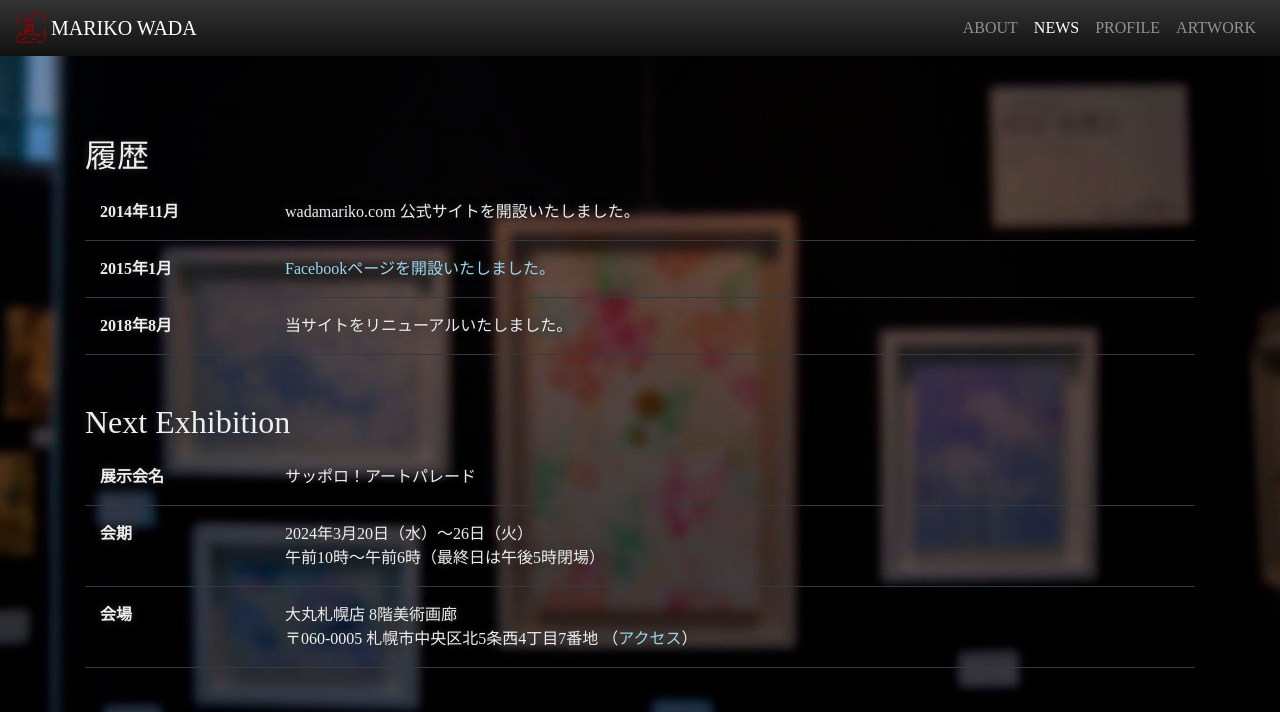
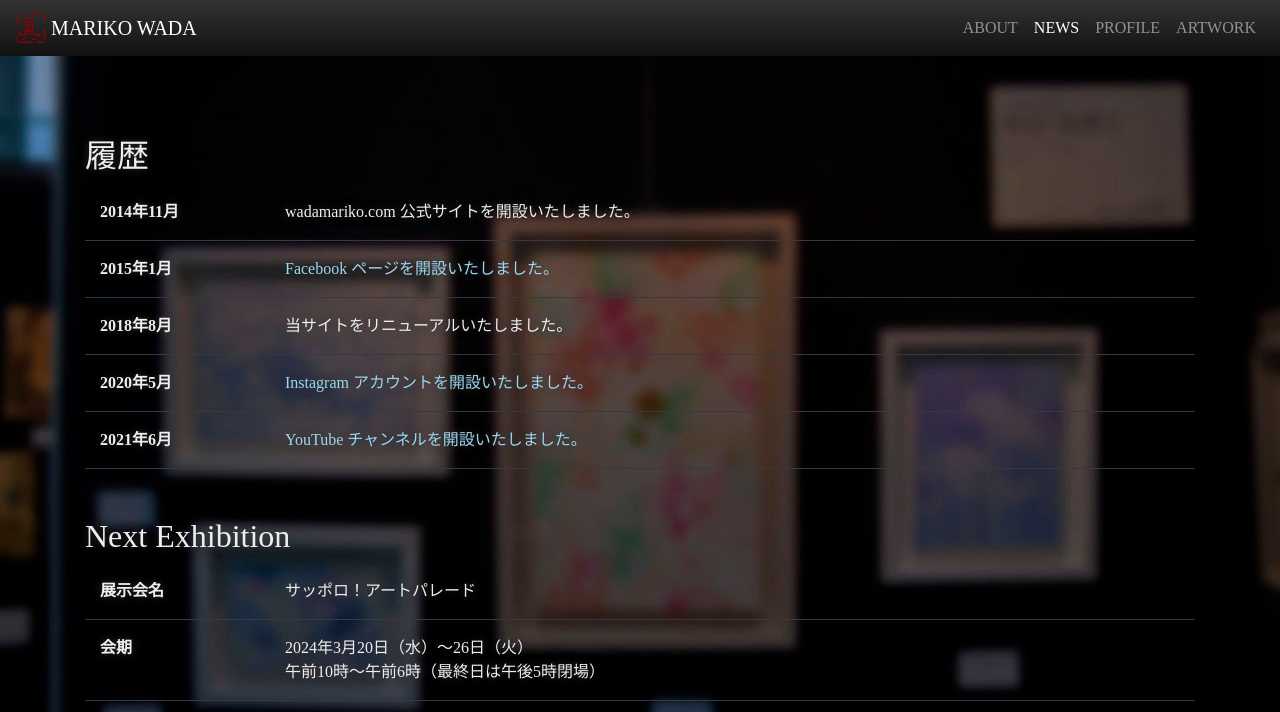
Before and after one commit to marikowadaportfolio/marikowadaportfolio.github.com, a Jekyll site: the page built from index.md, in a window 1280 px wide and 900 px high, scrolled down 1659 px, cut to the strip 0-712 px from the top of the window. Built offline with Jekyll 4.4.1, drawn with Linux system fonts in a browser that asks for light colours; nearby versions of some CDN libraries.

Commit message:
Added Instagram and YouTube to News history

```diff
--- a/_includes/news.html
+++ b/_includes/news.html
@@ -20,7 +20,7 @@
               2015年1月
             </div>
             <div class="col posteventdetail">
-              <a href="https://www.facebook.com/wmariko/" title="和田真理子 Facebookページ" target="_blank">Facebookページを開設いたしました。</a>
+              <a href="https://www.facebook.com/wmariko/" title="和田真理子 Facebookページ" target="_blank">Facebook ページを開設いたしました。</a>
             </div>
           </div>
 
@@ -30,6 +30,24 @@
             </div>
             <div class="col posteventdetail">
               当サイトをリニューアルいたしました。
+            </div>
+          </div>
+
+          <div class="row border-bottom border-dark">
+            <div class="col-md-2 col-sm-3 posteventheader">
+              2020年5月
+            </div>
+            <div class="col posteventdetail">
+              <a href="https://www.instagram.com/wada.mariko0625" title="和田真理子 Instagram アカウント" target="_blank">Instagram アカウントを開設いたしました。</a>
+            </div>
+          </div>
+
+          <div class="row border-bottom border-dark">
+            <div class="col-md-2 col-sm-3 posteventheader">
+              2021年6月
+            </div>
+            <div class="col posteventdetail">
+              <a href="https://www.youtube.com/@wadamariko" title="和田真理子 YouTube チャンネル" target="_blank">YouTube チャンネルを開設いたしました。</a>
             </div>
           </div>
         </div>
```
